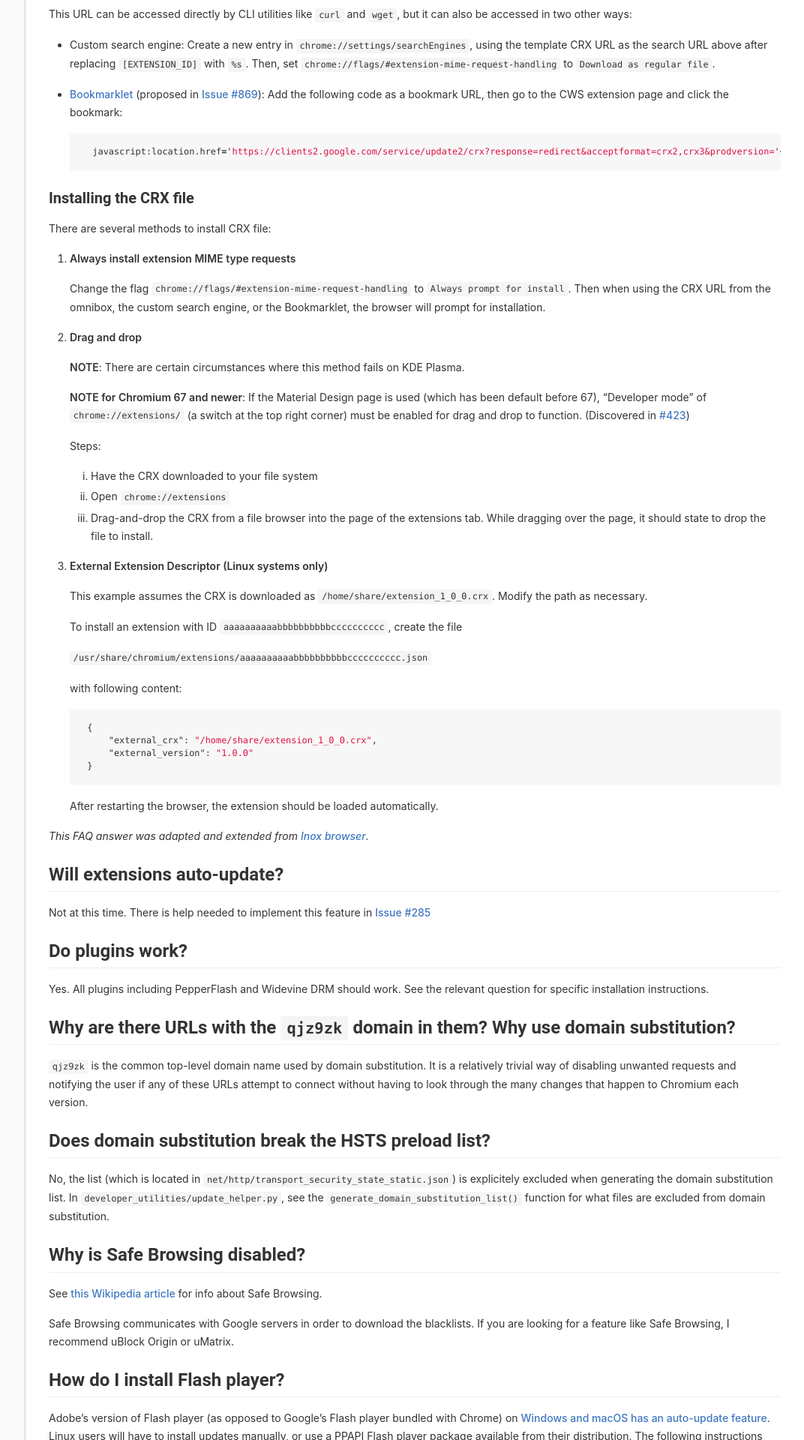
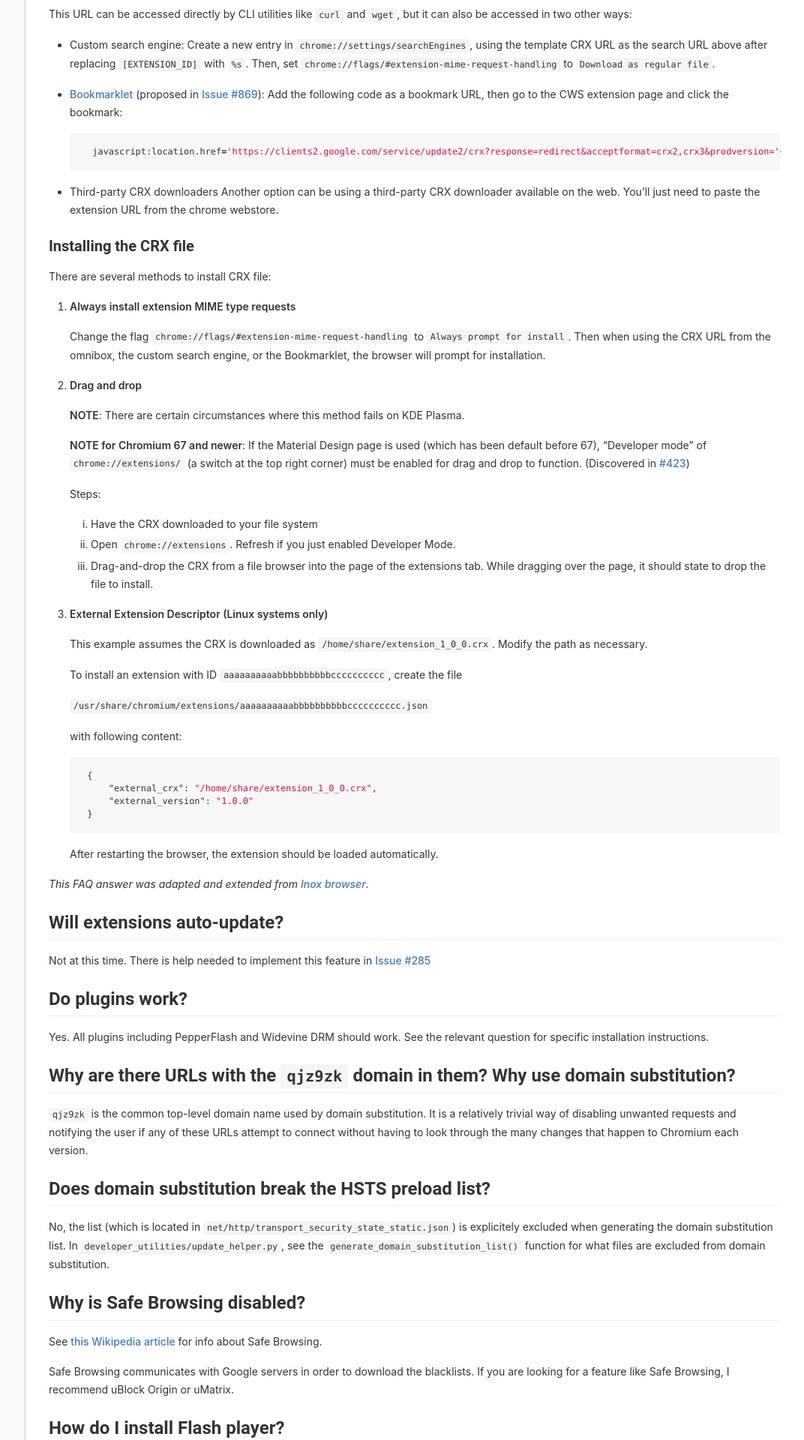
Before and after one commit to ungoogled-software/ungoogled-chromium-wiki, a Jekyll site: the page built from faq.md, in a window 1280 px wide. Shown: the part 1101-3021 px from the top of the page at 75% size, without its empty margins (207-1279 px from the left). Built offline with Jekyll 4.4.1, drawn with Linux system fonts in a browser that asks for light colours; some of the changed text lies outside the part shown.

Commit message:
update FAQ on installing extensions

````diff
--- a/faq.md
+++ b/faq.md
@@ -33,6 +33,9 @@ This URL can be accessed directly by CLI utilities like `curl` and `wget`, but i
     javascript:location.href='https://clients2.google.com/service/update2/crx?response=redirect&acceptformat=crx2,crx3&prodversion='+(navigator.appVersion.match(/Chrome\/(\S+)/)[1])+'&x=id%'+'3D'+(document.querySelector('a[href^="https://chrome.google.com/webstore/report/"]').pathname.match(/[^\/]+\/*$/)[0])+'%'+'26installsource%'+'3Dondemand%'+'26uc';
     ```
 
+*  Third-party CRX downloaders
+Another option can be using a third-party CRX downloader available on the web. You'll just need to paste the extension URL from the chrome webstore.
+
 ### Installing the CRX file
 
 There are several methods to install CRX file:
@@ -50,7 +53,7 @@ There are several methods to install CRX file:
     Steps:
 
     1. Have the CRX downloaded to your file system
-    2. Open `chrome://extensions`
+    2. Open `chrome://extensions`.  Refresh if you just enabled Developer Mode.
     3. Drag-and-drop the CRX from a file browser into the page of the extensions tab. While dragging over the page, it should state to drop the file to install.
 
 3. **External Extension Descriptor (Linux systems only)**
````
